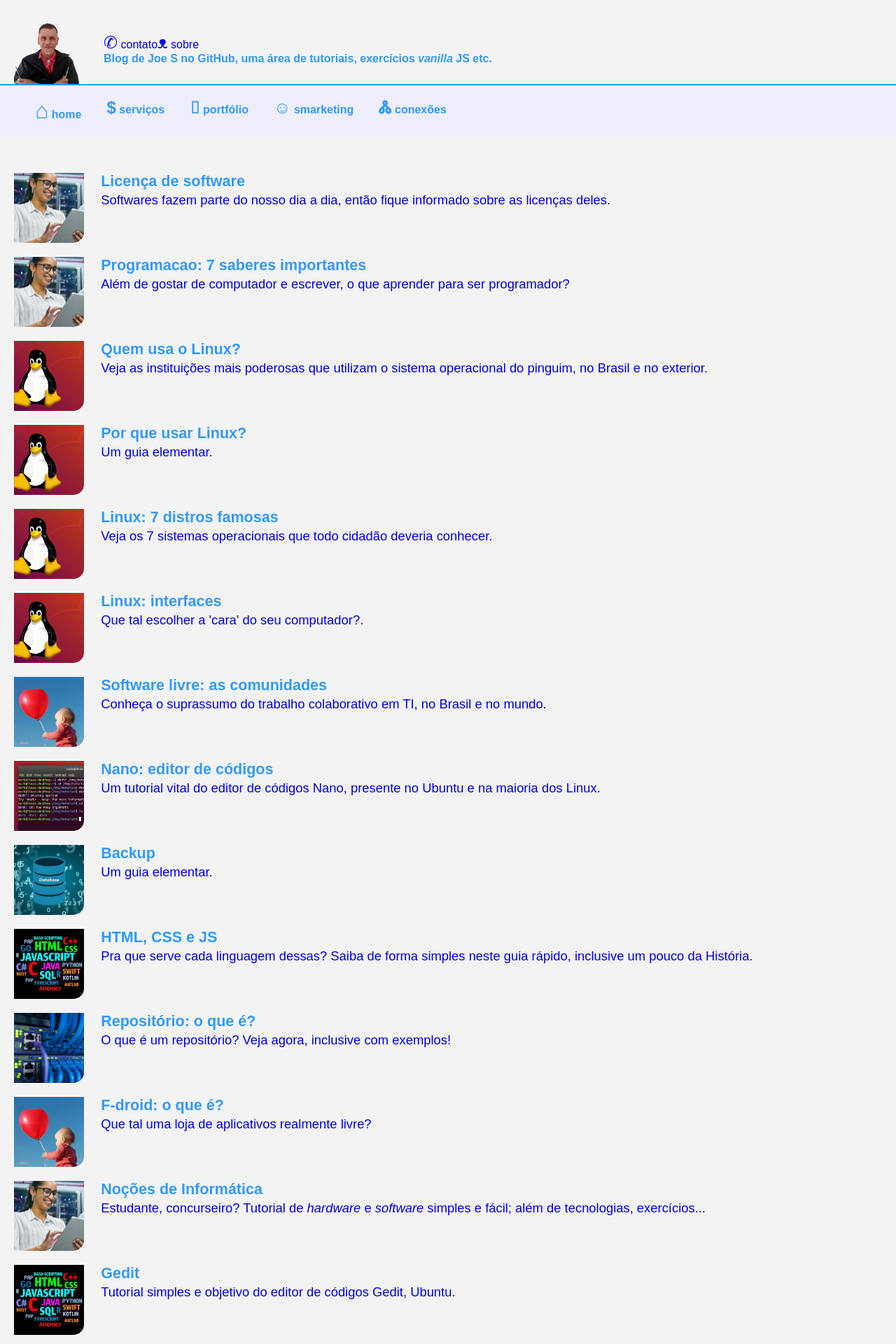
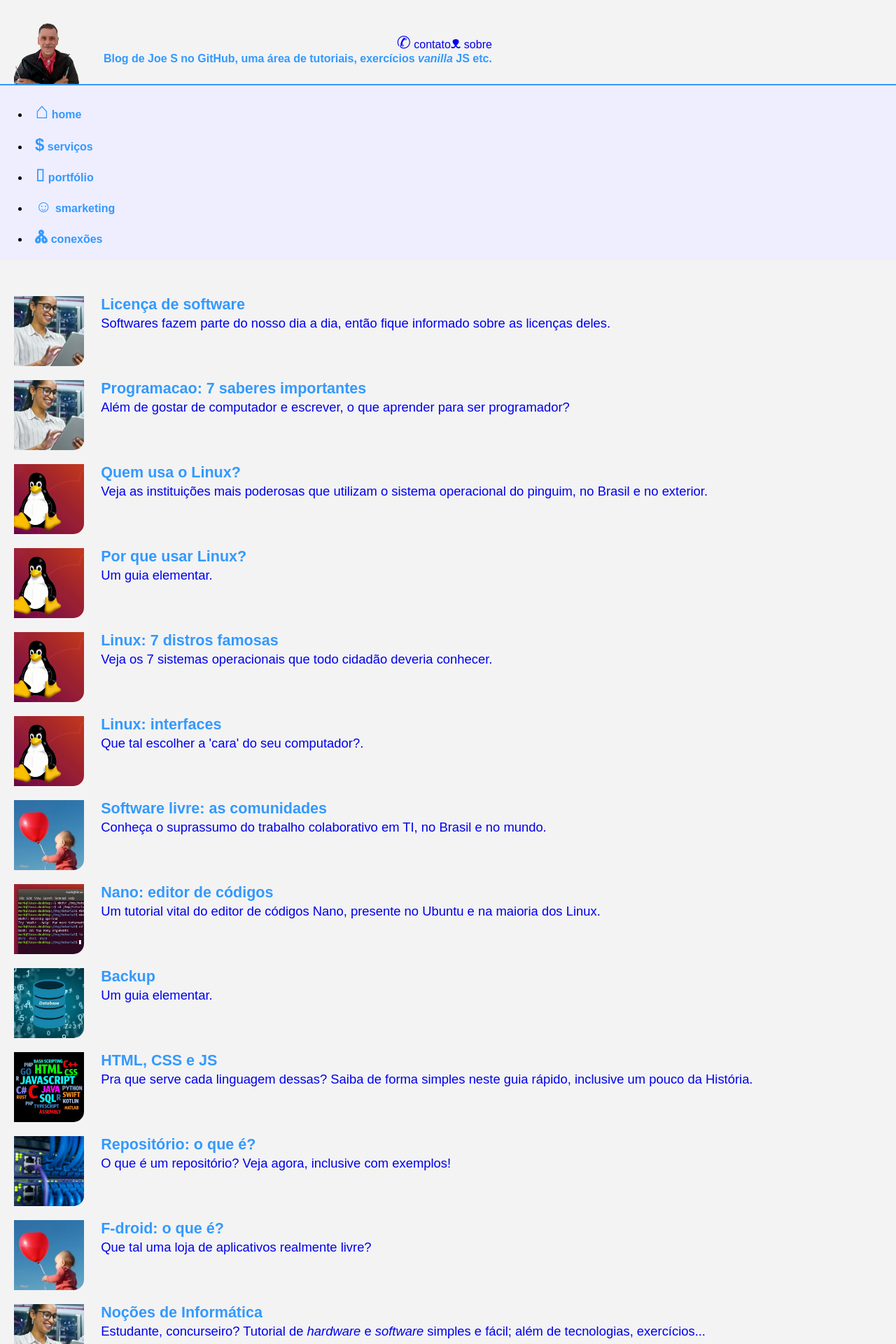
Before and after one commit to Joesynth/joesynth.github.io, a Jekyll site: the page built from index.html, in a window 1280 px wide. Shown: the top 1920 px of the page at 70% size. Built offline with Jekyll 4.4.1, drawn with Linux system fonts in a browser that asks for light colours.

Commit message:
Update style.css

```diff
--- a/css/style.css
+++ b/css/style.css
@@ -30,6 +30,12 @@
 /* Navegação - Ajustada conforme solicitado */
 nav { background: var(--cor-clara); padding: 10px; position: relative; margin-bottom: 2em;}
 
+
+#menuTop {
+    text-align: right;
+}
+
+/*
 .nav-linksTop {
     display: flex; /* Visível por padrão no mobile */
     list-style: none;
@@ -38,6 +44,7 @@
     gap: 10px;
     justify-content: space-around;
 }
+*/
 
 .nav-links {
     display: flex; /* Visível por padrão no mobile */
```
